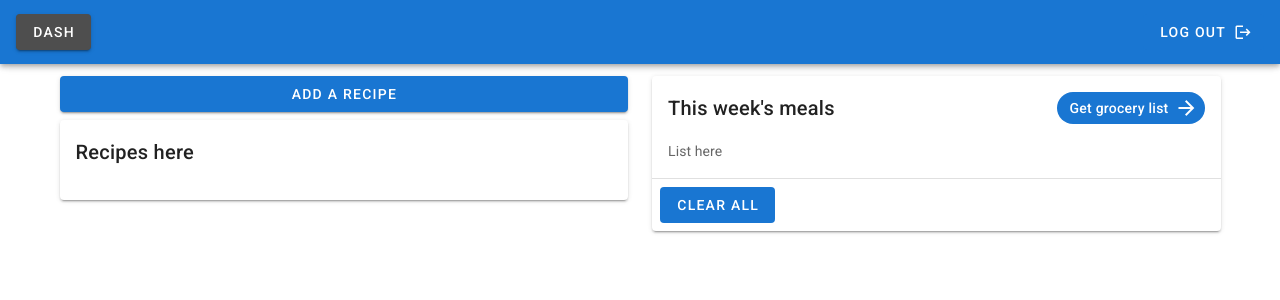
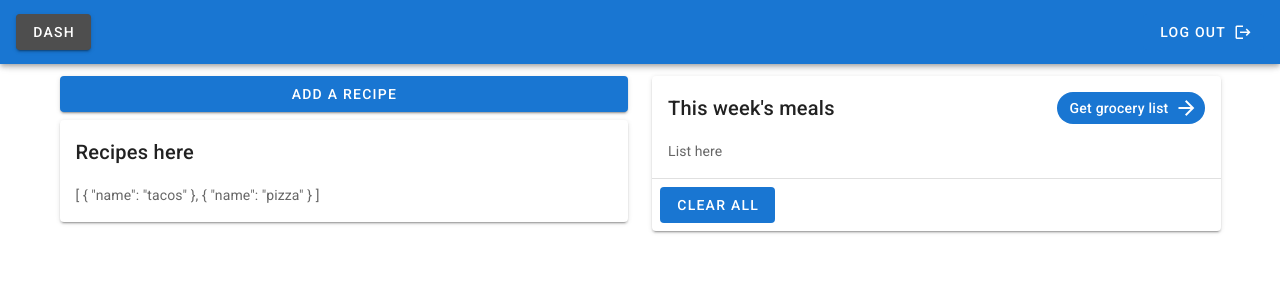
Before and after one commit to Holgermueller/spider-email-template, a Vue app: page /dash in a window 1280 px wide. Shown: the top 300 px of the page. Built offline with nearby package versions, Linux system fonts and the light colour scheme.

Commit message:
got dummy data on dom

```diff
--- a/src/components/Dash.vue
+++ b/src/components/Dash.vue
@@ -8,7 +8,7 @@
           <RecipeDisplay />
         </v-col>
         <v-col>
-          <ThisWeeksRecipes />
+          <ThisWeeksMeals />
         </v-col>
       </v-row>
     </v-container>
@@ -18,7 +18,7 @@
 <script>
 import AddRecipeDialog from "./DashComponents/AddRecipe.vue";
 import RecipeDisplay from "./DashComponents/RecipeDisplay.vue";
-import ThisWeeksRecipes from "./DashComponents/ThisWeeksRecipes.vue";
+import ThisWeeksMeals from "./DashComponents/ThisWeeksMeals.vue";
 
 export default {
   name: "Dashboard",
@@ -26,7 +26,7 @@ export default {
   components: {
     AddRecipeDialog,
     RecipeDisplay,
-    ThisWeeksRecipes,
+    ThisWeeksMeals,
   },
 
   data: () => ({}),
--- a/src/components/DashComponents/RecipeDisplay.vue
+++ b/src/components/DashComponents/RecipeDisplay.vue
@@ -4,13 +4,21 @@
       Recipes here
     </v-card-title>
 
-    <v-card-text></v-card-text>
+    <v-card-text>
+      {{ recipes }}
+    </v-card-text>
   </v-card>
 </template>
 
 <script>
 export default {
   name: "RecipeDisplay",
+
+  computed: {
+    recipes() {
+      return this.$store.getters.recipes;
+    },
+  },
 
   data: () => ({}),
 };
--- a/src/store/recipes/index.js
+++ b/src/store/recipes/index.js
@@ -1,6 +1,13 @@
 export default {
   state: {
-    recipes: [],
+    recipes: [
+      {
+        name: "tacos",
+      },
+      {
+        name: "pizza",
+      },
+    ],
   },
 
   mutations: {},
```
Also changed, not shown: src/components/DashComponents/ThisWeeksMeals.vue (renamed from src/components/DashComponents/ThisWeeksRecipes.vue).
